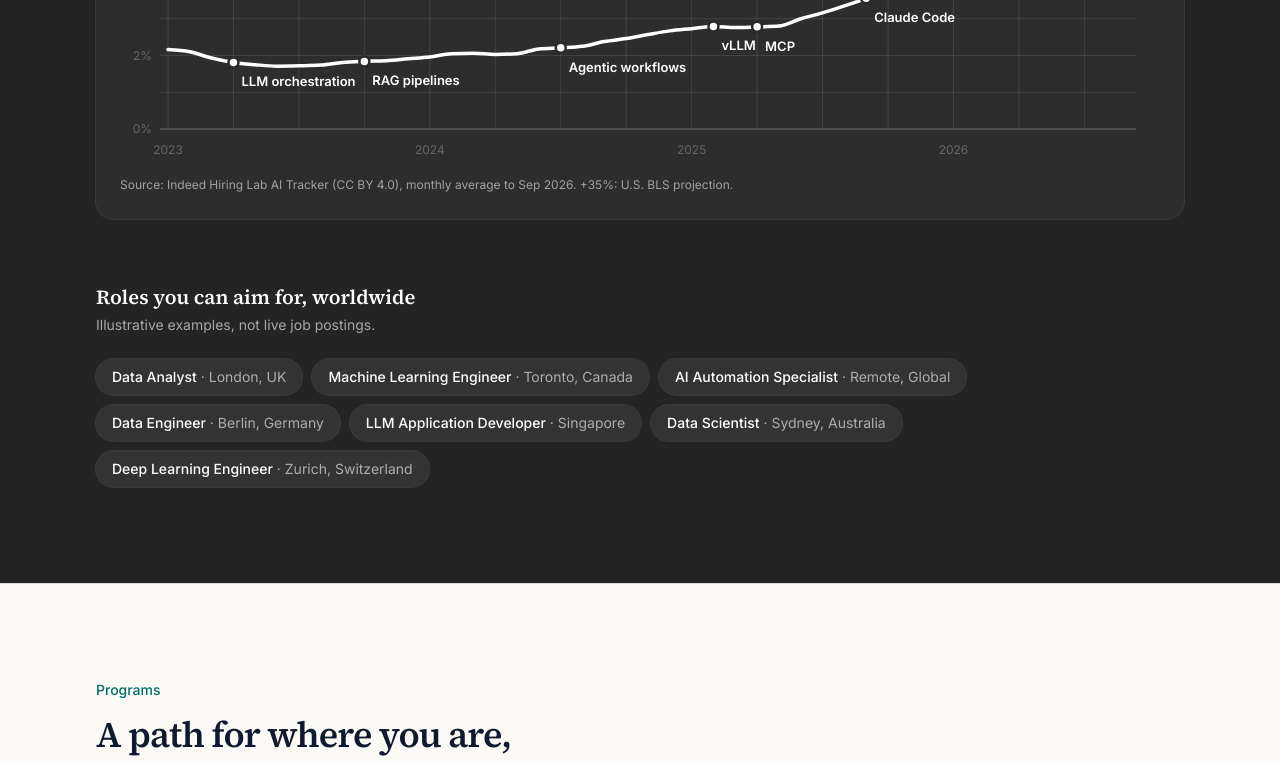
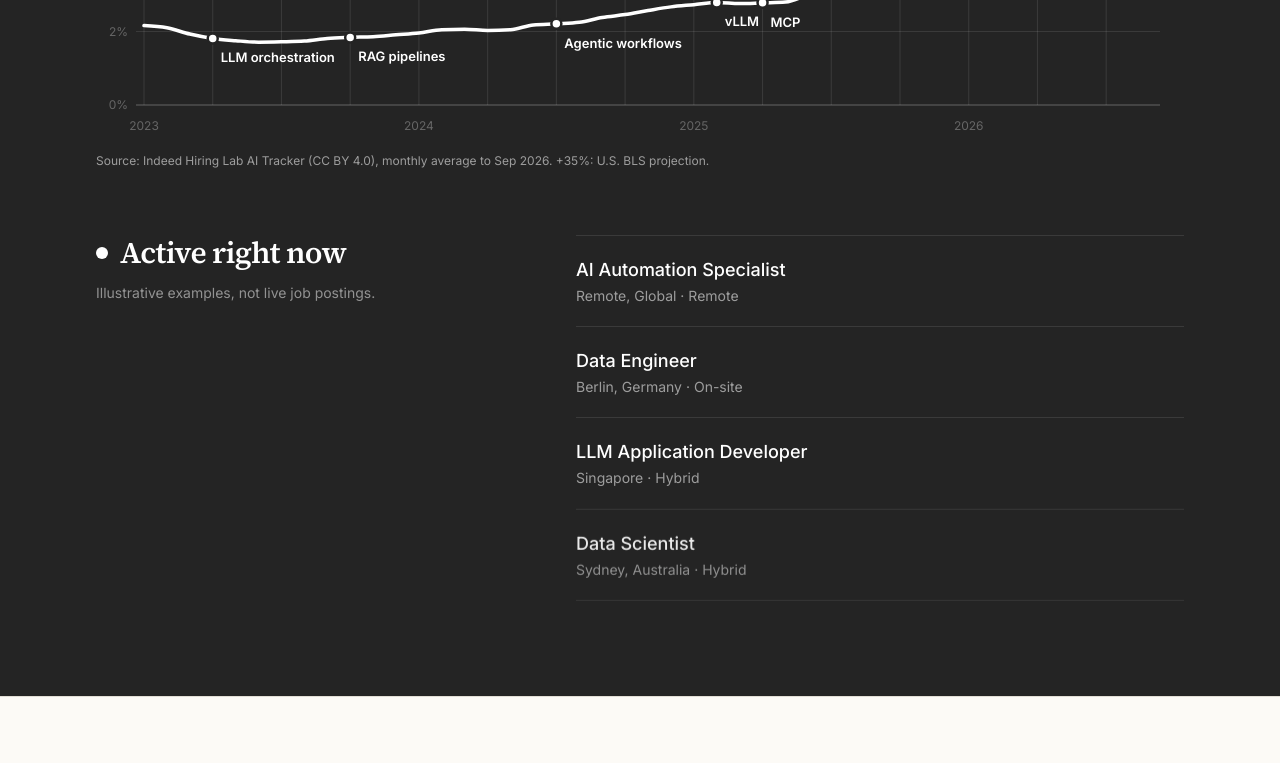
Before and after one commit to orbitide/databridgeacademy, a Next.js app: page / in a window 1280 px wide. Shown: the part 1467-2230 px from the top of the page. Built offline with nearby package versions, Linux system fonts and the light colour scheme.

Commit message:
feat: update growth chart color and improve home job market layout with new roles component

```diff
--- a/components/growth-chart.tsx
+++ b/components/growth-chart.tsx
@@ -22,7 +22,7 @@ import { demandRoles, skillTimeline } from "@/lib/job-market"
  */
 
 const ACCENT = "oklch(1 0 0)"
-const NAVY = "oklch(0.28 0 0)"
+const NAVY = "oklch(0.26 0 0)"
 
 const chartConfig = {
   share: { label: "Postings mentioning AI", color: ACCENT },
@@ -144,7 +144,7 @@ export function GrowthChart() {
   }, [])
 
   return (
-    <div className="rounded-2xl bg-white/[0.04] p-4 ring-1 ring-white/10 sm:p-6">
+    <div>
       <p className="text-xs text-white/55">
         Share of U.S. job postings mentioning AI
       </p>
@@ -181,7 +181,7 @@ export function GrowthChart() {
             >
               <CartesianGrid
                 stroke="oklch(1 0 0 / 0.1)"
-                horizontalValues={[0, 1, 2, 3, 4, 5, 6, 7, 8]}
+                horizontalValues={[0, 2, 4, 6, 8]}
                 verticalValues={QUARTER_TICKS}
               />
               <XAxis
--- a/components/home-job-market.tsx
+++ b/components/home-job-market.tsx
@@ -1,32 +1,6 @@
 import { GrowthChart } from "@/components/growth-chart"
+import { HomeRoles } from "@/components/home-roles"
 import { SectionHeading } from "@/components/section-heading"
-import { sampleRoles } from "@/lib/job-market"
-
-/** Illustrative roles from several regions. Not live postings. */
-function SampleRoles() {
-  return (
-    <div className="mt-16">
-      <h3 className="font-heading text-xl font-semibold">
-        Roles you can aim for, worldwide
-      </h3>
-      <p className="mt-1 text-sm text-white/60">
-        Illustrative examples, not live job postings.
-      </p>
-
-      <ul className="mt-6 flex flex-wrap gap-2.5">
-        {sampleRoles.map((role) => (
-          <li
-            key={role.title + role.location}
-            className="rounded-full bg-white/[0.07] px-4 py-2 text-sm ring-1 ring-white/10"
-          >
-            <span className="font-medium">{role.title}</span>
-            <span className="text-white/60"> · {role.location}</span>
-          </li>
-        ))}
-      </ul>
-    </div>
-  )
-}
 
 export function HomeJobMarket() {
   return (
@@ -43,7 +17,7 @@ export function HomeJobMarket() {
           <GrowthChart />
         </div>
 
-        <SampleRoles />
+        <HomeRoles />
       </div>
     </section>
   )
--- /dev/null
+++ b/components/home-roles.tsx
@@ -0,0 +1,90 @@
+"use client"
+
+import * as React from "react"
+import { cn } from "@/lib/utils"
+import { sampleRoles } from "@/lib/job-market"
+
+const VISIBLE = 4
+const INTERVAL_MS = 3200
+
+function subscribeReducedMotion(onChange: () => void) {
+  const mq = window.matchMedia("(prefers-reduced-motion: reduce)")
+  mq.addEventListener("change", onChange)
+  return () => mq.removeEventListener("change", onChange)
+}
+
+function usePrefersReducedMotion() {
+  return React.useSyncExternalStore(
+    subscribeReducedMotion,
+    () => window.matchMedia("(prefers-reduced-motion: reduce)").matches,
+    () => false
+  )
+}
+
+/**
+ * Left: a short pitch. Right: one list of sample roles that scrolls through the
+ * full set, a few at a time. Pauses on hover or focus; with reduced motion it
+ * shows every role and does not rotate. Roles are illustrative, not postings.
+ */
+export function HomeRoles() {
+  const reduced = usePrefersReducedMotion()
+  const [start, setStart] = React.useState(0)
+  const [ticks, setTicks] = React.useState(0)
+  const [paused, setPaused] = React.useState(false)
+
+  React.useEffect(() => {
+    if (reduced || paused) return
+    const id = window.setInterval(() => {
+      setStart((s) => (s + 1) % sampleRoles.length)
+      setTicks((t) => t + 1)
+    }, INTERVAL_MS)
+    return () => window.clearInterval(id)
+  }, [reduced, paused])
+
+  const count = reduced ? sampleRoles.length : VISIBLE
+  const shown = Array.from(
+    { length: count },
+    (_, i) => sampleRoles[(start + i) % sampleRoles.length]
+  )
+
+  return (
+    <div className="mt-16 grid gap-10 lg:grid-cols-12 lg:gap-16">
+      <div className="lg:col-span-5">
+        <h3 className="flex items-center gap-3 font-heading text-2xl font-semibold tracking-tight sm:text-3xl">
+          <span aria-hidden className="relative flex size-3">
+            <span className="absolute inline-flex size-full rounded-full bg-white/60 motion-safe:animate-ping" />
+            <span className="relative inline-flex size-3 rounded-full bg-white" />
+          </span>
+          Active right now
+        </h3>
+        <p className="mt-3 text-sm text-white/50">
+          Illustrative examples, not live job postings.
+        </p>
+      </div>
+
+      <ul
+        className="lg:col-span-7"
+        onMouseEnter={() => setPaused(true)}
+        onMouseLeave={() => setPaused(false)}
+      >
+        {shown.map((role, i) => {
+          const entering = ticks > 0 && i === shown.length - 1
+          return (
+            <li
+              key={role.title + role.location}
+              className={cn(
+                "border-t border-white/10 py-5 last:border-b",
+                entering && "animate-in fade-in slide-in-from-bottom-2 duration-500"
+              )}
+            >
+              <span className="block text-lg font-medium">{role.title}</span>
+              <span className="mt-0.5 block text-sm text-white/55">
+                {role.location} · {role.mode}
+              </span>
+            </li>
+          )
+        })}
+      </ul>
+    </div>
+  )
+}
--- a/lib/job-market.ts
+++ b/lib/job-market.ts
@@ -65,6 +65,8 @@ export type SampleRole = {
   location: string
   mode: "Remote" | "Hybrid" | "On-site"
   skills: string[]
+  /** Slug of the program that prepares for this role (see lib/navigation.ts). */
+  program: string
 }
 
 export const sampleRoles: SampleRole[] = [
@@ -73,41 +75,48 @@ export const sampleRoles: SampleRole[] = [
     location: "London, UK",
     mode: "Hybrid",
     skills: ["SQL", "Dashboards", "Statistics"],
+    program: "data-analytics",
   },
   {
     title: "Machine Learning Engineer",
     location: "Toronto, Canada",
     mode: "Hybrid",
     skills: ["Python", "PyTorch", "MLOps"],
+    program: "ai-machine-learning",
   },
   {
     title: "AI Automation Specialist",
     location: "Remote, Global",
     mode: "Remote",
     skills: ["APIs", "LLM tools", "Workflows"],
+    program: "ai-automation",
   },
   {
     title: "Data Engineer",
     location: "Berlin, Germany",
     mode: "On-site",
     skills: ["Pipelines", "Cloud", "SQL"],
+    program: "data-engineering",
   },
   {
     title: "LLM Application Developer",
     location: "Singapore",
     mode: "Hybrid",
     skills: ["RAG", "Evaluation", "Python"],
+    program: "llm-agent-engineering",
   },
   {
     title: "Data Scientist",
     location: "Sydney, Australia",
     mode: "Hybrid",
     skills: ["Modeling", "Experimentation", "Python"],
+    program: "data-science",
   },
   {
     title: "Deep Learning Engineer",
     location: "Zurich, Switzerland",
     mode: "Hybrid",
     skills: ["PyTorch", "Computer vision", "NLP"],
+    program: "deep-learning",
   },
 ]
```
